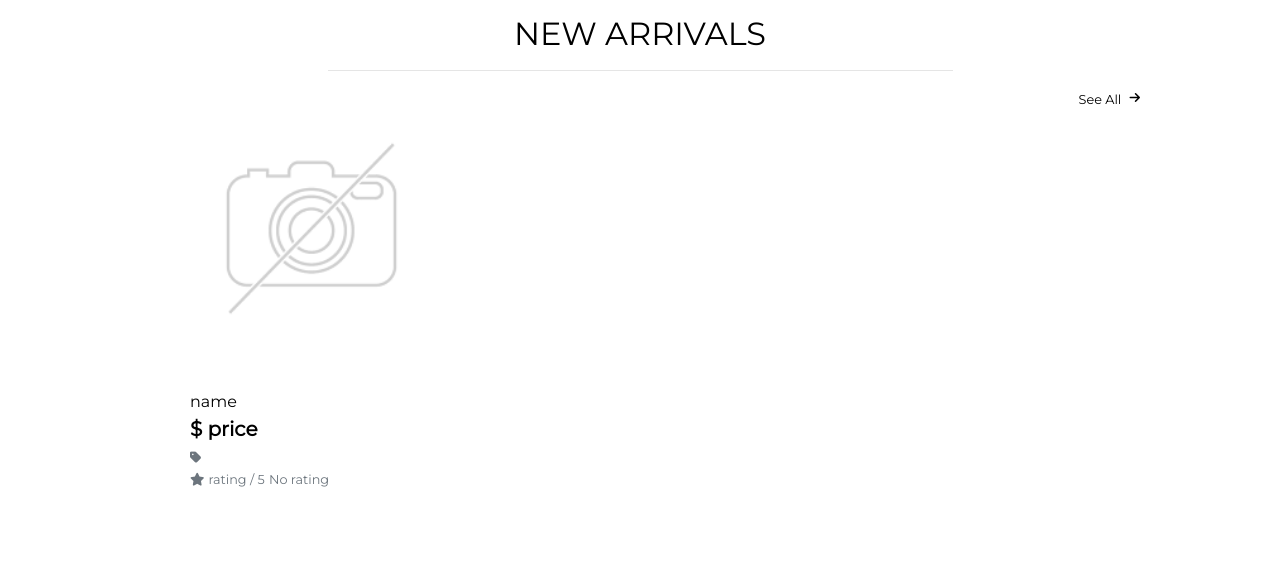
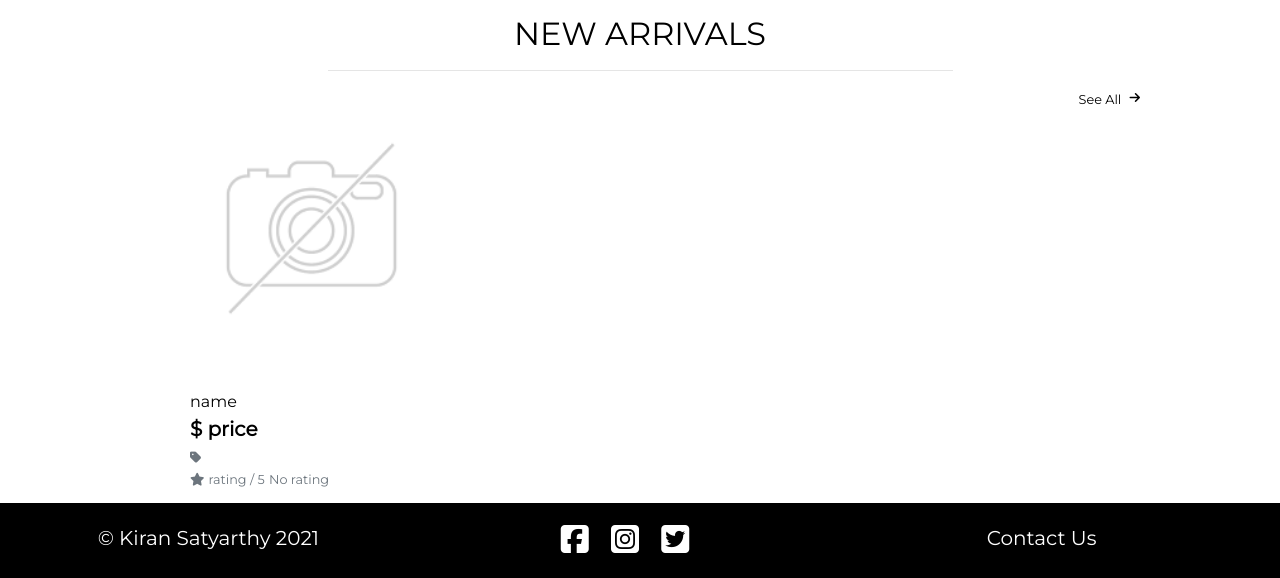
Before and after one commit to Kiran6248/superchef-ms4, a Django app: page / in a window 1280 px wide. Shown: the part 1152-1730 px from the top of the page. Before the commit the page ends 1639 px from the top, so only its background shows below. Run offline with Django 3.2, Linux system fonts and the light colour scheme; some libraries are stand-ins or nearby versions.

Commit message:
Add footer.html and style

```diff
--- a/static/css/base.css
+++ b/static/css/base.css
@@ -162,6 +162,61 @@
     color: #000;
 }
 
+/*--------------------------------------- Footer */
+
+footer {
+    margin-top: auto;
+}
+
+.footer-container {
+    background-color: #000;
+    height: 75px;
+}
+
+.footer-row {
+    left: 0;
+    bottom: 0;
+    width: 100%;
+    text-align: center;
+    padding-top: 20px;
+}
+
+.social-link {
+    text-decoration: none;
+    display: inline-block;
+    cursor: pointer;
+}
+
+.social-links {
+    margin-top: 0;
+}
+
+.social-links li a {
+    color: #fff;
+}
+
+.contact-link a {
+    color: #fff;
+    font-size: 20px;
+}
+
+.contact-link a:hover {
+    text-decoration: none;
+    color: #E1AD01;
+}
+
+.footer-section {
+    font-size: 20px;
+}
+
+.footer-icon {
+    margin: 0px 10px;
+}
+
+.footer-icon a:hover {
+    color: #E1AD01;
+}
+
 /*---------------------------------------- media Queries */
 
 /* Slightly larger container on xl screens */
@@ -241,3 +296,13 @@
     }
 
 }
+
+@media (max-width: 487px) {
+    .footer-container {
+        height: 150px;
+    }
+
+    .social-links {
+        margin-top: 15px;
+    }
+}
--- a/templates/base.html
+++ b/templates/base.html
@@ -135,6 +135,8 @@
         {% block content %}
         {% endblock %}
 
+        {% include 'includes/footer.html' %}
+
         {% block postloadjs %}
         {% endblock %}
 
--- a/templates/includes/footer.html
+++ b/templates/includes/footer.html
@@ -4,8 +4,33 @@
         <div class="row footer-row">
             <!-- Copyright section -->
             <div class="col-12 col-sm-4 footer-section">
-
+                <div class="text-white">&copy; Kiran Satyarthy 2021</div>
             </div>
+            <!-- Social icon -->
+            <div class="col-12 col-sm-4">
+                <ul class="list-inline social-links">
+                    <li class="list-inline-item footer-icon">
+                        <a href="https://www.facebook.com" target="_blank">
+                            <i class="fab fa-facebook-square fa-2x" aria-hidden="true"></i>
+                            <span class="sr-only">Facebook</span>
+                        </a>
+                    </li>
+                    <li class="list-inline-item footer-icon">
+                        <a href="https://www.instagram.com" target="_blank">
+                            <i class="fab fa-instagram-square fa-2x" aria-hidden="true"></i>
+                            <span class="sr-only">Instagram</span>
+                        </a>
+                    </li>
+                    <li class="list-inline-item footer-icon">
+                        <a href="https://www.instagram.com" target="_blank">
+                            <i class="fab fa-twitter-square fa-2x" aria-hidden="true"></i>
+                            <span class="sr-only">Twitter</span>
+                        </a>
+                    </li>
+                </ul>
+            </div>
+            <!-- Contact Link-->
+            <div class="contact-link col-12 col-sm-4"><a href="">Contact Us</a></div>
         </div>
     </div>
 </footer>
```
